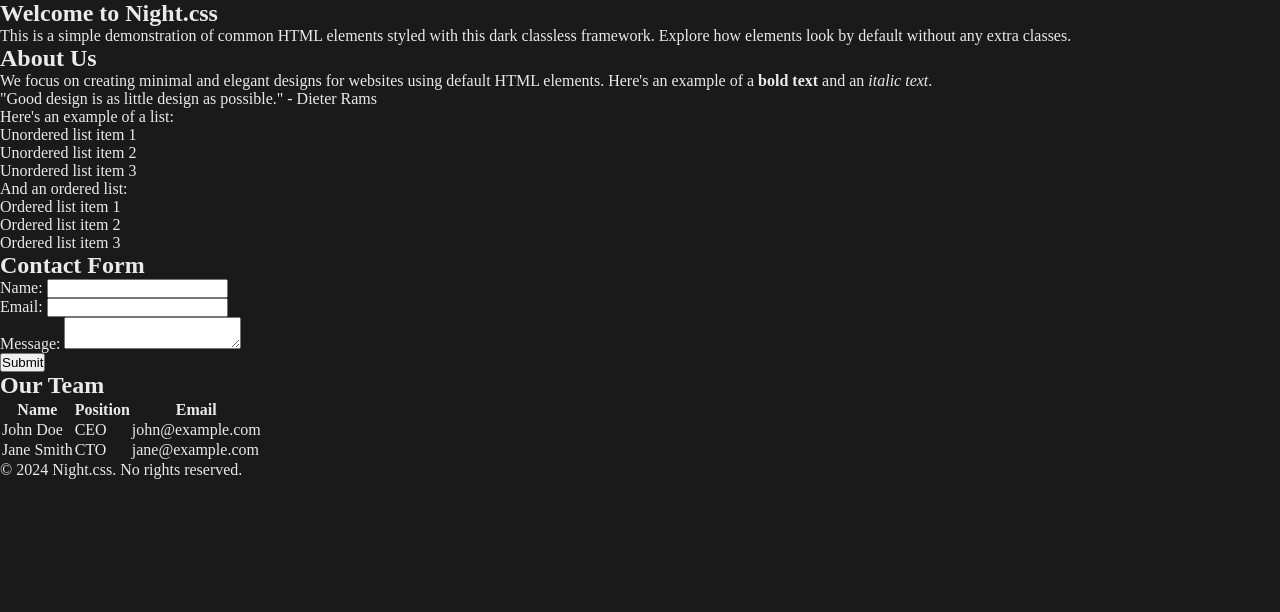
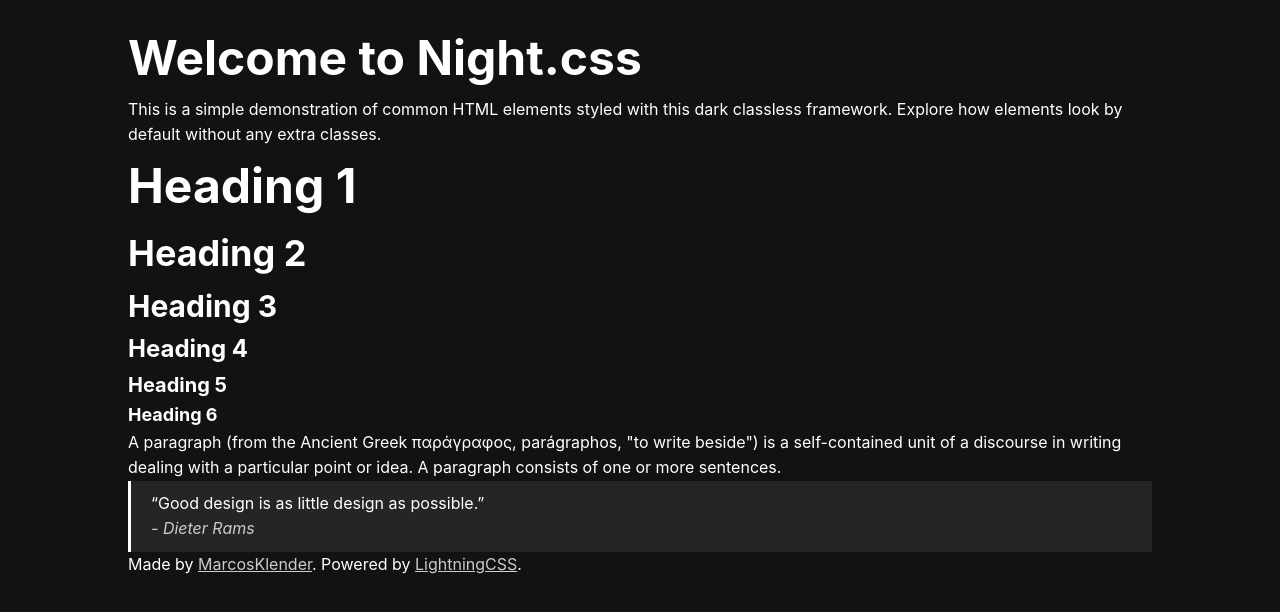
Before and after one commit to MarcosKlender/Night.css, a website: page index.html in a window 1280 px wide. Drawn offline with Linux system fonts and the light colour scheme.

Commit message:
Add base and typography styles

```diff
--- a/index.html
+++ b/index.html
@@ -6,7 +6,8 @@
     <meta name="viewport" content="width=device-width, initial-scale=1.0">
     <meta http-equiv="X-UA-Compatible" content="ie=edge">
     <title>Night.css</title>
-    <link rel="stylesheet" href="dist/night.min.css">
+    <link rel="stylesheet" href="src/night.css">
+    <!-- <link rel="stylesheet" href="dist/night.min.css"> -->
 </head>
 
 <body>
@@ -19,75 +20,33 @@
                 Explore how elements look by default without any extra classes.</p>
         </section>
 
-        <!-- About section with typical HTML tags -->
-        <section id="about">
-            <h2>About Us</h2>
-            <p>We focus on creating minimal and elegant designs for websites using default HTML elements. Here's an
-                example of a <strong>bold text</strong> and an <em>italic text</em>.</p>
+        <section id="typography">
+            <h1>Heading 1</h1>
+            <h2>Heading 2</h2>
+            <h3>Heading 3</h3>
+            <h4>Heading 4</h4>
+            <h5>Heading 5</h5>
+            <h6>Heading 6</h6>
+
+            <p>
+                A paragraph (from the Ancient Greek παράγραφος, parágraphos, "to
+                write beside") is a self-contained unit of a discourse in writing
+                dealing with a particular point or idea. A paragraph consists of one
+                or more sentences.
+            </p>
+
             <blockquote>
-                "Good design is as little design as possible." - Dieter Rams
+                <p>“Good design is as little design as possible.”</p>
+                <cite>- Dieter Rams</cite>
             </blockquote>
-            <p>Here's an example of a list:</p>
-            <ul>
-                <li>Unordered list item 1</li>
-                <li>Unordered list item 2</li>
-                <li>Unordered list item 3</li>
-            </ul>
-            <p>And an ordered list:</p>
-            <ol>
-                <li>Ordered list item 1</li>
-                <li>Ordered list item 2</li>
-                <li>Ordered list item 3</li>
-            </ol>
-        </section>
-
-        <!-- Form section -->
-        <section id="services">
-            <h2>Contact Form</h2>
-            <form>
-                <label for="name">Name:</label>
-                <input type="text" id="name" name="name">
-                <br>
-                <label for="email">Email:</label>
-                <input type="email" id="email" name="email">
-                <br>
-                <label for="message">Message:</label>
-                <textarea id="message" name="message"></textarea>
-                <br>
-                <button type="submit">Submit</button>
-            </form>
-        </section>
-
-        <!-- Table example -->
-        <section id="contact">
-            <h2>Our Team</h2>
-            <table>
-                <thead>
-                    <tr>
-                        <th>Name</th>
-                        <th>Position</th>
-                        <th>Email</th>
-                    </tr>
-                </thead>
-                <tbody>
-                    <tr>
-                        <td>John Doe</td>
-                        <td>CEO</td>
-                        <td>john@example.com</td>
-                    </tr>
-                    <tr>
-                        <td>Jane Smith</td>
-                        <td>CTO</td>
-                        <td>jane@example.com</td>
-                    </tr>
-                </tbody>
-            </table>
         </section>
     </main>
 
-    <!-- Footer section -->
     <footer>
-        <p>&copy; 2024 Night.css. No rights reserved.</p>
+        <p>
+            Made by <a href="" target="_blank">MarcosKlender</a>.
+            Powered by <a href="" target="_blank">LightningCSS</a>.
+        </p>
     </footer>
 
 </body>
--- a/src/_base.css
+++ b/src/_base.css
@@ -5,13 +5,21 @@
 }
 
 :root {
-    --background-color: #1a1a1a;
-    --text-color: #eaeaea;
-    --link-color: #bb86fc;
-    --border-color: #333;
+    --bg-body: #121212;
+    --bg-blockquote: #252525;
+    --txt-primary: #ffffff;
+    --txt-secondary: #cccccc;
+}
+
+html {
+    margin: auto;
+    padding-block: 20px;
+    width: 80%;
 }
 
 body {
-    background: var(--background-color);
-    color: var(--text-color);
+    font-family: -apple-system, BlinkMacSystemFont, "Segoe UI", Roboto, "Helvetica Neue", Arial, sans-serif;
+    line-height: 1.6;
+    background: var(--bg-body);
+    color: var(--txt-primary);
 }
--- a/src/_typography.css
+++ b/src/_typography.css
@@ -0,0 +1,46 @@
+h1 {
+    font-size: 3rem;
+}
+
+h2 {
+    font-size: 2.25rem;
+}
+
+h3 {
+    font-size: 1.875rem;
+}
+
+h4 {
+    font-size: 1.5rem;
+}
+
+h5 {
+    font-size: 1.25rem;
+}
+
+h6 {
+    font-size: 1.125rem;
+}
+
+p {
+    font-size: 1rem;
+}
+
+a {
+    color: var(--txt-secondary);
+
+    &:hover {
+        color: var(--txt-primary);
+    }
+}
+
+
+blockquote {
+    background: var(--bg-blockquote);
+    border-left: 3px solid white;
+    padding: 10px 20px;
+
+    cite {
+        color: var(--txt-secondary);
+    }
+}
```
Also changed, not shown: dist/night.min.css.
